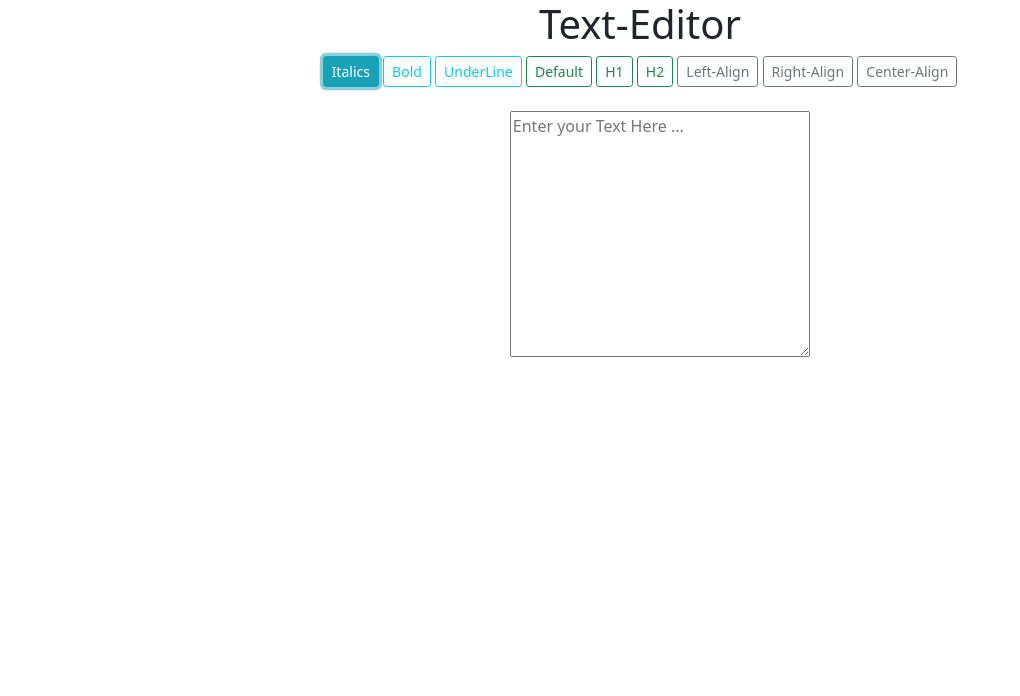
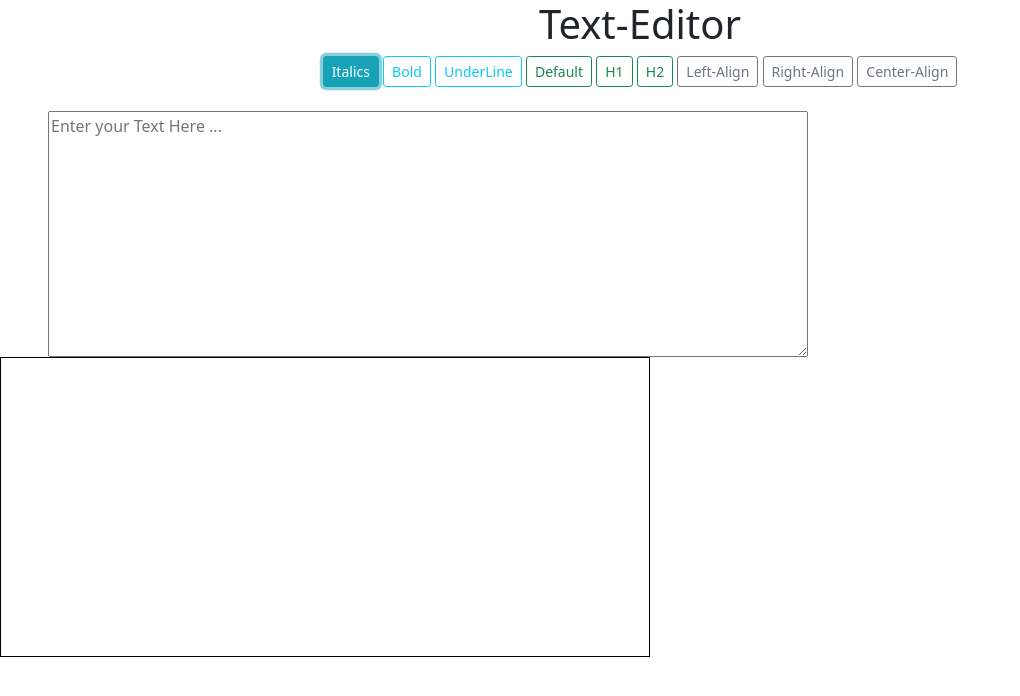
Before and after one commit to gouravrj/Test-Site-Only, a plain HTML site: page index.html in a window 1280 px wide. Both pictures are taken after a click on the button "Italics". Shown: the whole page, without its empty margins (0-1020 px from the left). Drawn offline with nearby package versions, Linux system fonts and the light colour scheme.

Commit message:
Update style.css

```diff
--- a/style.css
+++ b/style.css
@@ -1,8 +1,27 @@
-#input{
-    max-width: 300px;
-    margin:auto;
+.bold{
+    font-weight: bold;
 }
-.size{
-    height: 300px;
-    width: 300px;
+.italics{
+    font-style: italic;
 }
+.underline{
+    text-decoration: underline;
+}
+.h1{
+    font-size: x-large;
+
+}
+.h2{
+    font-size: larger;
+
+}
+.last{
+    display: flex;
+    flex-wrap: wrap;
+}
+#output{
+    min-width: 650px;
+    min-height: 300px;
+
+    border: 1px solid black;
+}
```
